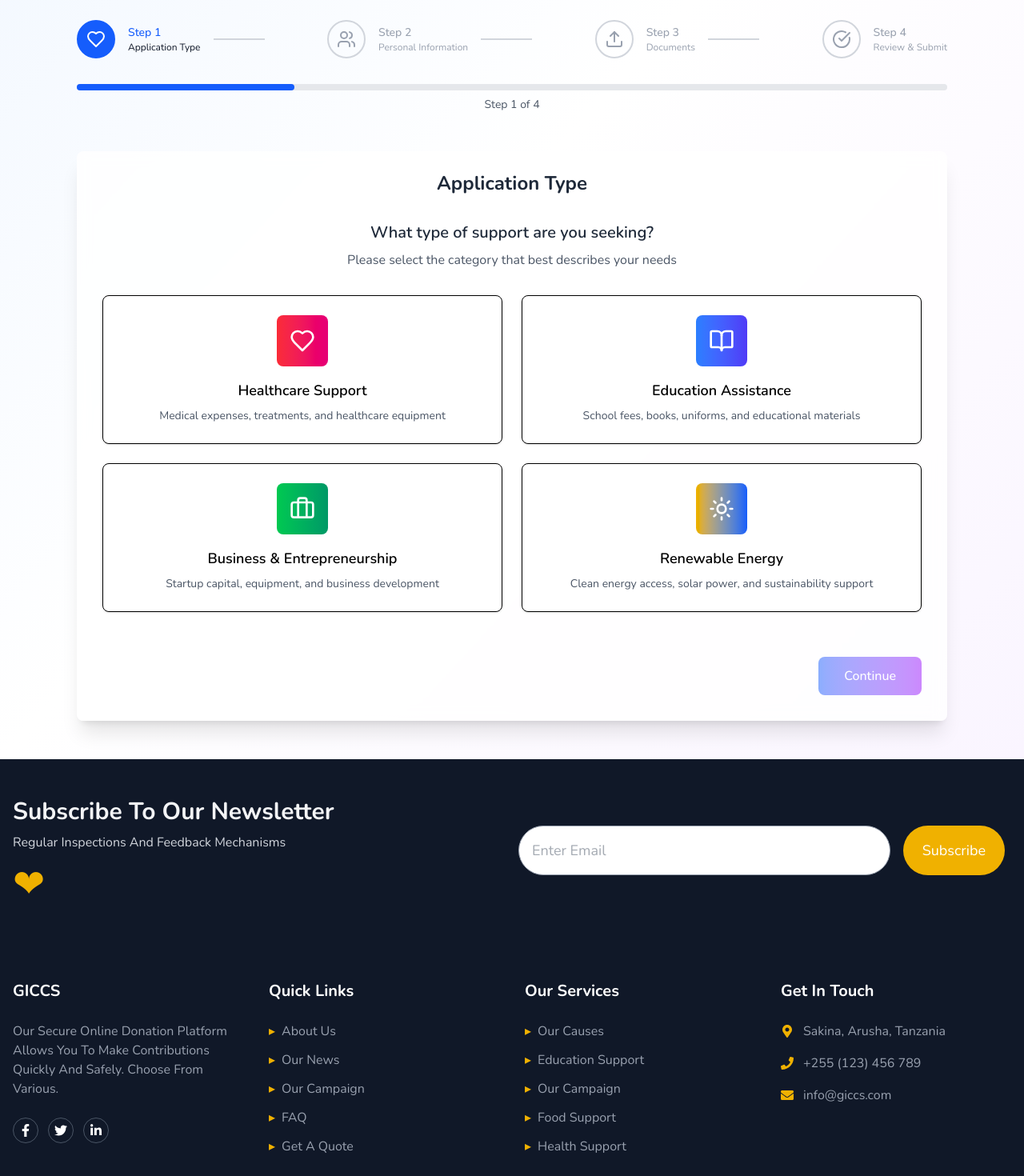
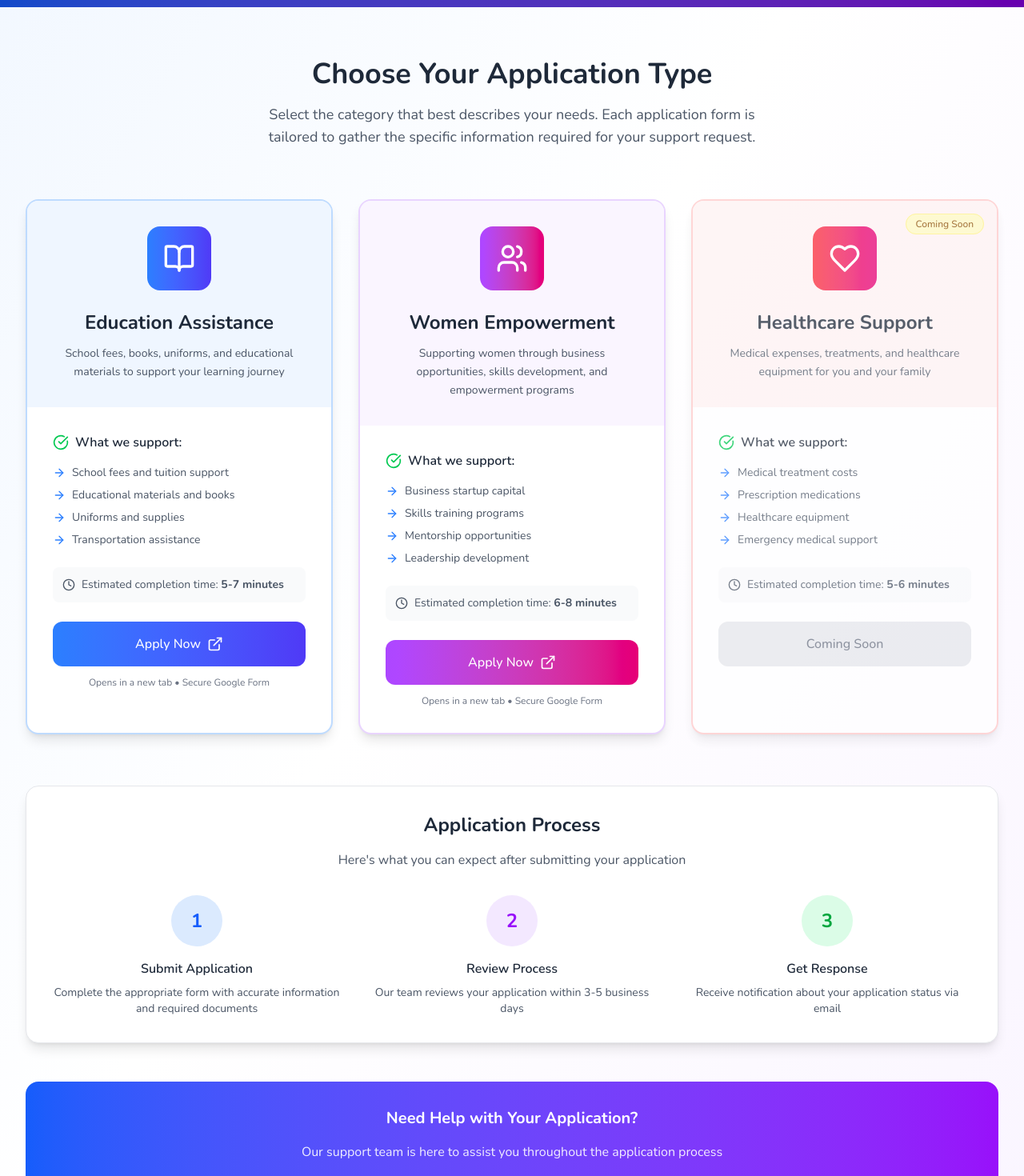
Before and after one commit to pyhumph/giccs-community-platform, a React (Vite) app: page /donation/application in a window 1280 px wide. Shown: the part 780-2250 px from the top of the page at 80% size. Built offline with nearby package versions, Linux system fonts and the light colour scheme.

Commit message:
Refactor Application page and component to support embedded form integration

```diff
--- a/src/components/application/Application.jsx
+++ b/src/components/application/Application.jsx
@@ -1,128 +1,85 @@
 import React, { useState } from "react";
 import {
   Heart,
+  BookOpen,
   Users,
-  BookOpen,
-  Briefcase,
-  Upload,
+  ExternalLink,
+  ArrowRight,
   CheckCircle,
+  Clock,
 } from "lucide-react";
-import PersonalInfoForm from "../application/PersonalInfoForm";
-import ApplicationTypeForm from "../application/ApplicationTypeForm";
-import DocumentsForm from "../application/DocumentsForm";
-import ReviewForm from "../application/ReviewForm";
 
 const Application = () => {
-  const [currentStep, setCurrentStep] = useState(1);
-  const [isSubmitting, setIsSubmitting] = useState(false);
-  const [submitStatus, setSubmitStatus] = useState("");
-  const [formData, setFormData] = useState({
-    applicationType: "",
-    personalInfo: {},
-    documents: [],
-    additionalInfo: "",
-  });
+  const [hoveredCard, setHoveredCard] = useState(null);
 
-  const totalSteps = 4;
-  const progress = (currentStep / totalSteps) * 100;
-
-  const steps = [
-    { number: 1, title: "Application Type", icon: Heart },
-    { number: 2, title: "Personal Information", icon: Users },
-    { number: 3, title: "Documents", icon: Upload },
-    { number: 4, title: "Review & Submit", icon: CheckCircle },
+  const applicationTypes = [
+    {
+      id: "education",
+      title: "Education Assistance",
+      description:
+        "School fees, books, uniforms, and educational materials to support your learning journey",
+      icon: BookOpen,
+      color: "from-blue-500 to-indigo-600",
+      bgColor: "bg-blue-50",
+      borderColor: "border-blue-200",
+      hoverColor: "hover:border-blue-400",
+      formLink: "https://forms.gle/aoVj3Mpb7wn75afr8",
+      features: [
+        "School fees and tuition support",
+        "Educational materials and books",
+        "Uniforms and supplies",
+        "Transportation assistance",
+      ],
+      estimatedTime: "5-7 minutes",
+    },
+    {
+      id: "women-empowerment",
+      title: "Women Empowerment",
+      description:
+        "Supporting women through business opportunities, skills development, and empowerment programs",
+      icon: Users,
+      color: "from-purple-500 to-pink-600",
+      bgColor: "bg-purple-50",
+      borderColor: "border-purple-200",
+      hoverColor: "hover:border-purple-400",
+      formLink: "https://forms.gle/CG6252eZDQdZijW7A",
+      features: [
+        "Business startup capital",
+        "Skills training programs",
+        "Mentorship opportunities",
+        "Leadership development",
+      ],
+      estimatedTime: "6-8 minutes",
+    },
+    {
+      id: "health",
+      title: "Healthcare Support",
+      description:
+        "Medical expenses, treatments, and healthcare equipment for you and your family",
+      icon: Heart,
+      color: "from-red-500 to-pink-600",
+      bgColor: "bg-red-50",
+      borderColor: "border-red-200",
+      hoverColor: "hover:border-red-400",
+      formLink: "#", // Placeholder - will be updated later
+      features: [
+        "Medical treatment costs",
+        "Prescription medications",
+        "Healthcare equipment",
+        "Emergency medical support",
+      ],
+      estimatedTime: "5-6 minutes",
+      comingSoon: true,
+    },
   ];
 
-  const nextStep = () => {
-    if (currentStep < totalSteps) {
-      setCurrentStep(currentStep + 1);
+  const handleApplyClick = (application) => {
+    if (application.comingSoon) {
+      return;
     }
-  };
 
-  const prevStep = () => {
-    if (currentStep > 1) {
-      setCurrentStep(currentStep - 1);
-    }
-  };
-
-  const updateFormData = (stepData) => {
-    setFormData((prev) => ({ ...prev, ...stepData }));
-  };
-
-  // Handle final application submission
-  const handleSubmitApplication = async () => {
-    setIsSubmitting(true);
-    setSubmitStatus("");
-
-    try {
-      const response = await fetch("http://localhost:3001/api/application", {
-        method: "POST",
-        headers: {
-          "Content-Type": "application/json",
-        },
-        body: JSON.stringify(formData),
-      });
-
-      if (response.ok) {
-        setSubmitStatus("success");
-        // Optional: Reset form or redirect
-        // setFormData({ applicationType: "", personalInfo: {}, documents: [], additionalInfo: "" });
-        // setCurrentStep(1);
-      } else {
-        const errorData = await response.json();
-        setSubmitStatus("error");
-        console.error("Submission error:", errorData);
-      }
-    } catch (error) {
-      console.error("Error submitting application:", error);
-      setSubmitStatus("error");
-    } finally {
-      setIsSubmitting(false);
-    }
-  };
-
-  const renderCurrentStep = () => {
-    switch (currentStep) {
-      case 1:
-        return (
-          <ApplicationTypeForm
-            onNext={nextStep}
-            onUpdate={updateFormData}
-            data={formData}
-          />
-        );
-      case 2:
-        return (
-          <PersonalInfoForm
-            onNext={nextStep}
-            onPrev={prevStep}
-            onUpdate={updateFormData}
-            data={formData}
-          />
-        );
-      case 3:
-        return (
-          <DocumentsForm
-            onNext={nextStep}
-            onPrev={prevStep}
-            onUpdate={updateFormData}
-            data={formData}
-          />
-        );
-      case 4:
-        return (
-          <ReviewForm
-            onPrev={prevStep}
-            onUpdate={updateFormData}
-            onSubmit={handleSubmitApplication}
-            data={formData}
-            isSubmitting={isSubmitting}
-            submitStatus={submitStatus}
-          />
-        );
-      default:
-        return null;
-    }
+    // Open Google Form in new tab
+    window.open(application.formLink, "_blank", "noopener,noreferrer");
   };
 
   return (
@@ -135,117 +92,210 @@ const Application = () => {
             Apply for Support
           </h1>
           <p className="text-xl md:text-2xl mb-8 max-w-3xl mx-auto opacity-90 animate-fade-in">
-            We're here to help you achieve your dreams. Submit your application
-            and let us support your journey towards a better future.
+            We're here to help you achieve your dreams. Choose the support
+            category that best fits your needs and submit your application
+            through our secure forms.
           </p>
           <div className="flex justify-center items-center space-x-8 mt-12">
-            <div className="text-center">
+            <div className="text-center transform hover:scale-105 transition-transform duration-300">
               <BookOpen className="w-12 h-12 mx-auto mb-2" />
               <p className="text-sm">Education Support</p>
             </div>
-            <div className="text-center">
+            <div className="text-center transform hover:scale-105 transition-transform duration-300">
+              <Users className="w-12 h-12 mx-auto mb-2" />
+              <p className="text-sm">Women Empowerment</p>
+            </div>
+            <div className="text-center transform hover:scale-105 transition-transform duration-300">
               <Heart className="w-12 h-12 mx-auto mb-2" />
               <p className="text-sm">Healthcare Aid</p>
-            </div>
-            <div className="text-center">
-              <Briefcase className="w-12 h-12 mx-auto mb-2" />
-              <p className="text-sm">Business Grants</p>
             </div>
           </div>
         </div>
       </div>
 
-      {/* Application Form Section */}
-      <div className="max-w-6xl mx-auto px-4 sm:px-6 lg:px-8 py-12">
-        {/* Success/Error Messages */}
-        {submitStatus === "success" && (
-          <div className="mb-8 bg-green-100 border border-green-400 text-green-700 px-6 py-4 rounded-lg">
-            <div className="flex items-center">
-              <CheckCircle className="w-5 h-5 mr-2" />
-              <div>
-                <h4 className="font-semibold">
-                  Application Submitted Successfully!
+      {/* Application Forms Section */}
+      <div className="max-w-7xl mx-auto px-4 sm:px-6 lg:px-8 py-16">
+        {/* Section Header */}
+        <div className="text-center mb-16">
+          <h2 className="text-3xl md:text-4xl font-bold text-gray-800 mb-4">
+            Choose Your Application Type
+          </h2>
+          <p className="text-lg text-gray-600 max-w-2xl mx-auto">
+            Select the category that best describes your needs. Each application
+            form is tailored to gather the specific information required for
+            your support request.
+          </p>
+        </div>
+
+        {/* Application Cards */}
+        <div className="grid grid-cols-1 lg:grid-cols-3 gap-8">
+          {applicationTypes.map((application) => {
+            const IconComponent = application.icon;
+            return (
+              <div
+                key={application.id}
+                className={`relative bg-white rounded-2xl shadow-lg border-2 ${application.borderColor} ${application.hoverColor} transition-all duration-300 hover:shadow-2xl hover:scale-105 overflow-hidden ${application.comingSoon ? "opacity-75" : ""
+                  }`}
+                onMouseEnter={() => setHoveredCard(application.id)}
+                onMouseLeave={() => setHoveredCard(null)}
+              >
+                {/* Coming Soon Badge */}
+                {application.comingSoon && (
+                  <div className="absolute top-4 right-4 z-10">
+                    <span className="bg-yellow-100 text-yellow-800 text-xs font-medium px-3 py-1 rounded-full border border-yellow-200">
+                      Coming Soon
+                    </span>
+                  </div>
+                )}
+
+                {/* Card Header */}
+                <div className={`${application.bgColor} p-8 text-center`}>
+                  <div
+                    className={`w-20 h-20 rounded-2xl bg-gradient-to-r ${application.color} flex items-center justify-center mb-6 mx-auto transform transition-transform duration-300 ${hoveredCard === application.id ? "scale-110 rotate-3" : ""
+                      }`}
+                  >
+                    <IconComponent className="w-10 h-10 text-white" />
+                  </div>
+                  <h3 className="text-2xl font-bold text-gray-800 mb-3">
+                    {application.title}
+                  </h3>
+                  <p className="text-gray-600 text-sm leading-relaxed">
+                    {application.description}
+                  </p>
+                </div>
+
+                {/* Card Body */}
+                <div className="p-8">
+                  {/* Features List */}
+                  <div className="mb-6">
+                    <h4 className="font-semibold text-gray-800 mb-4 flex items-center">
+                      <CheckCircle className="w-5 h-5 text-green-500 mr-2" />
+                      What we support:
                     </h4>
-                <p className="text-sm">
-                  Thank you for your application. We'll review it and get back
-                  to you soon.
+                    <ul className="space-y-2">
+                      {application.features.map((feature, index) => (
+                        <li
+                          key={index}
+                          className="flex items-start text-sm text-gray-600"
+                        >
+                          <ArrowRight className="w-4 h-4 text-blue-500 mr-2 mt-0.5 flex-shrink-0" />
+                          {feature}
+                        </li>
+                      ))}
+                    </ul>
+                  </div>
+
+                  {/* Estimated Time */}
+                  <div className="mb-6 p-3 bg-gray-50 rounded-lg">
+                    <div className="flex items-center text-sm text-gray-600">
+                      <Clock className="w-4 h-4 mr-2" />
+                      <span>
+                        Estimated completion time:{" "}
+                        <strong>{application.estimatedTime}</strong>
+                      </span>
+                    </div>
+                  </div>
+
+                  {/* Apply Button */}
+                  <button
+                    onClick={() => handleApplyClick(application)}
+                    disabled={application.comingSoon}
+                    className={`w-full py-4 px-6 rounded-xl font-medium transition-all duration-300 flex items-center justify-center space-x-2 ${application.comingSoon
+                        ? "bg-gray-200 text-gray-500 cursor-not-allowed"
+                        : `bg-gradient-to-r ${application.color} text-white hover:shadow-lg hover:scale-105 transform`
+                      }`}
+                  >
+                    {application.comingSoon ? (
+                      <span>Coming Soon</span>
+                    ) : (
+                      <>
+                        <span>Apply Now</span>
+                        <ExternalLink className="w-5 h-5" />
+                      </>
+                    )}
+                  </button>
+
+                  {!application.comingSoon && (
+                    <p className="text-xs text-gray-500 text-center mt-3">
+                      Opens in a new tab • Secure Google Form
+                    </p>
+                  )}
+                </div>
+              </div>
+            );
+          })}
+        </div>
+
+        {/* Information Section */}
+        <div className="mt-16 bg-white rounded-2xl shadow-lg border border-gray-200 p-8">
+          <div className="text-center mb-8">
+            <h3 className="text-2xl font-bold text-gray-800 mb-4">
+              Application Process
+            </h3>
+            <p className="text-gray-600">
+              Here's what you can expect after submitting your application
+            </p>
+          </div>
+
+          <div className="grid grid-cols-1 md:grid-cols-3 gap-8">
+            <div className="text-center">
+              <div className="w-16 h-16 bg-blue-100 rounded-full flex items-center justify-center mx-auto mb-4">
+                <span className="text-2xl font-bold text-blue-600">1</span>
+              </div>
+              <h4 className="font-semibold text-gray-800 mb-2">
+                Submit Application
+              </h4>
+              <p className="text-sm text-gray-600">
+                Complete the appropriate form with accurate information and
+                required documents
+              </p>
+            </div>
+
+            <div className="text-center">
+              <div className="w-16 h-16 bg-purple-100 rounded-full flex items-center justify-center mx-auto mb-4">
+                <span className="text-2xl font-bold text-purple-600">2</span>
+              </div>
+              <h4 className="font-semibold text-gray-800 mb-2">
+                Review Process
+              </h4>
+              <p className="text-sm text-gray-600">
+                Our team reviews your application within 3-5 business days
+              </p>
+            </div>
+
+            <div className="text-center">
+              <div className="w-16 h-16 bg-green-100 rounded-full flex items-center justify-center mx-auto mb-4">
+                <span className="text-2xl font-bold text-green-600">3</span>
+              </div>
+              <h4 className="font-semibold text-gray-800 mb-2">Get Response</h4>
+              <p className="text-sm text-gray-600">
+                Receive notification about your application status via email
               </p>
             </div>
           </div>
         </div>
-        )}
 
-        {submitStatus === "error" && (
-          <div className="mb-8 bg-red-100 border border-red-400 text-red-700 px-6 py-4 rounded-lg">
-            <h4 className="font-semibold">Submission Failed</h4>
-            <p className="text-sm">
-              Sorry, there was an error submitting your application. Please try
-              again.
+        {/* Contact Information */}
+        <div className="mt-12 text-center">
+          <div className="bg-gradient-to-r from-blue-600 to-purple-600 rounded-2xl p-8 text-white">
+            <h3 className="text-xl font-bold mb-4">
+              Need Help with Your Application?
+            </h3>
+            <p className="mb-6 opacity-90">
+              Our support team is here to assist you throughout the application
+              process
             </p>
+            <div className="flex flex-col sm:flex-row gap-4 justify-center items-center">
+              <div className="flex items-center space-x-2">
+                <span className="text-sm">📧</span>
+                <span className="text-sm">support@example.com</span>
               </div>
-        )}
-
-        {/* Progress Steps */}
-        <div className="mb-12">
-          <div className="flex justify-between items-center mb-8">
-            {steps.map((step, index) => (
-              <div key={step.number} className="flex items-center">
-                <div
-                  className={`flex items-center justify-center w-12 h-12 rounded-full border-2 transition-all duration-300 ${currentStep >= step.number
-                      ? "bg-blue-600 border-blue-600 text-white"
-                      : "border-gray-300 text-gray-400"
-                    }`}
-                >
-                  <step.icon className="w-6 h-6" />
+              <div className="flex items-center space-x-2">
+                <span className="text-sm">📞</span>
+                <span className="text-sm">+255 123 456 789</span>
               </div>
-                <div className="ml-4 hidden md:block">
-                  <p
-                    className={`text-sm font-medium ${currentStep >= step.number
-                        ? "text-blue-600"
-                        : "text-gray-400"
-                      }`}
-                  >
-                    Step {step.number}
-                  </p>
-                  <p
-                    className={`text-xs ${currentStep >= step.number
-                        ? "text-gray-900"
-                        : "text-gray-400"
-                      }`}
-                  >
-                    {step.title}
-                  </p>
             </div>
-                {index < steps.length - 1 && (
-                  <div
-                    className={`w-16 h-0.5 mx-4 ${currentStep > step.number ? "bg-blue-600" : "bg-gray-300"
-                      }`}
-                  />
-                )}
           </div>
-            ))}
-          </div>
-
-          {/* Custom Progress Bar */}
-          <div className="w-full bg-gray-200 rounded-full h-2">
-            <div
-              className="bg-blue-600 h-2 rounded-full transition-all duration-300 ease-in-out"
-              style={{ width: `${progress}%` }}
-            ></div>
-          </div>
-          <p className="text-center text-sm text-gray-600 mt-2">
-            Step {currentStep} of {totalSteps}
-          </p>
-        </div>
-
-        {/* Form Content */}
-        <div className="shadow-xl border-0 bg-white/80 backdrop-blur-sm rounded-lg">
-          <div className="text-center pb-8 p-6">
-            <h3 className="text-2xl font-bold text-gray-800">
-              {steps[currentStep - 1].title}
-            </h3>
-          </div>
-          <div className="px-8 pb-8">{renderCurrentStep()}</div>
         </div>
       </div>
     </div>
--- a/src/pages/Application.jsx
+++ b/src/pages/Application.jsx
@@ -4,7 +4,7 @@ import Footer from "../components/sub-comp/Footer";
 import Navbar from "../components/sub-comp/Navbar";
 
 function ApplicationPage() {
-  return(
+  return (
     <div>
       <Navbar />
       <Application />
```
Lines whose indentation alone changed are shown as unchanged.
